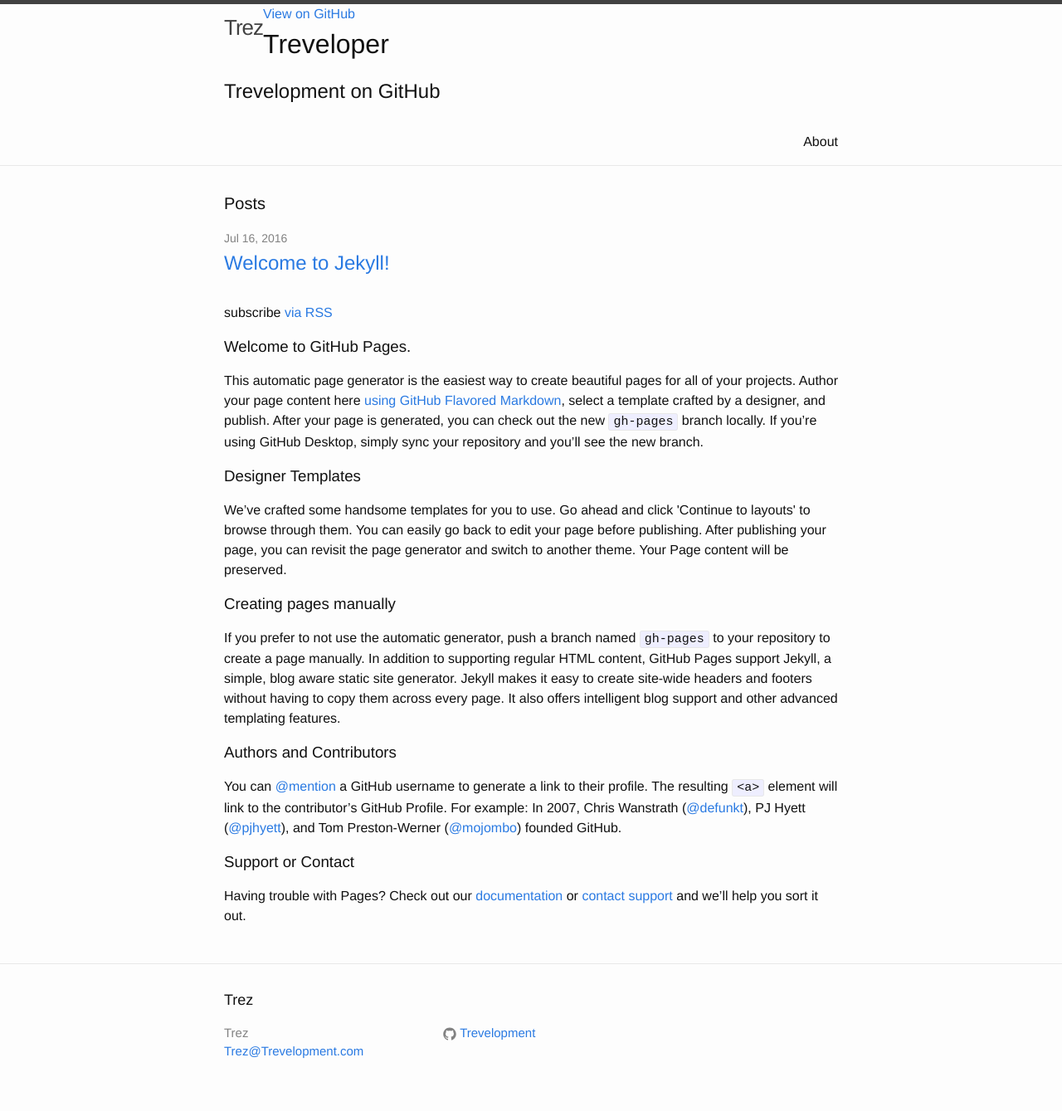
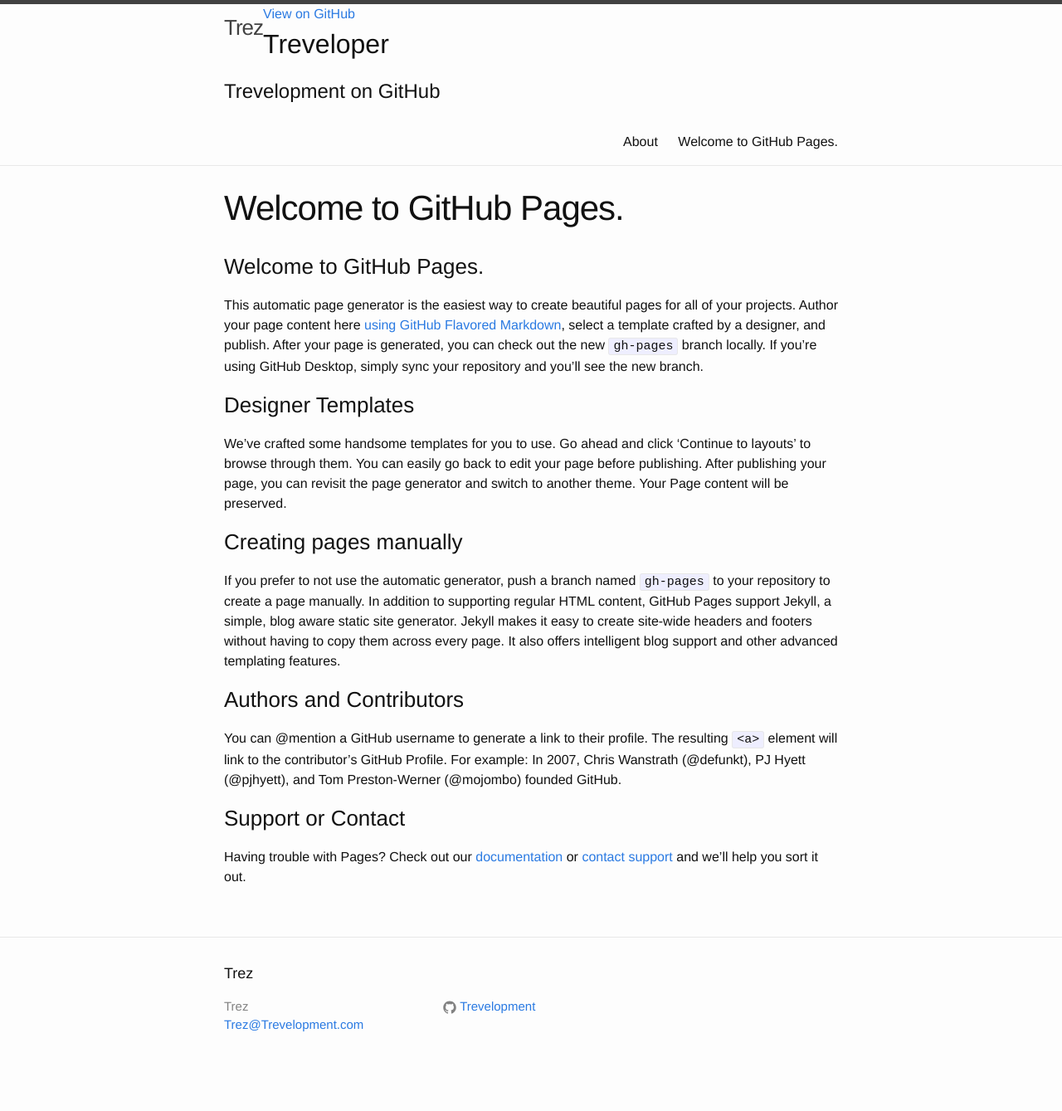
Before and after one commit to Trevelopment/Trevelopment.github.io, a Jekyll site: the page built from index.md, in a window 1280 px wide. Shown: the whole page at 83% size. Built offline with Jekyll 4.4.1, drawn with Linux system fonts in a browser that asks for light colours; our own code applies the rules of GitHub Pages for plain Markdown files; after the commit the page ends 1307 px from its top, so only the background shows below that.

Commit message:
Set theme jekyll-theme-hacker and migrate Page Generator content

```diff
--- a/_config.yml
+++ b/_config.yml
@@ -20,3 +20,7 @@
 
 # Build settings
 markdown: kramdown
+
+google_analytics:
+show_downloads: true
+theme: jekyll-theme-hacker
--- a/index.html
+++ /dev/null
@@ -1,89 +0,0 @@
----
-layout: default
----
-
-<!-- DOCTYPE html>
-<html>
-
-  <head>
-    <meta charset='utf-8'>
-    <meta http-equiv="X-UA-Compatible" content="chrome=1">
-    <meta name="description" content="Treveloper : Trevelopment on GitHub">
-
-    <link rel="stylesheet" type="text/css" media="screen" href="stylesheets/stylesheet.css">
-
-    <title>Treveloper</title>
-  </head>
-
-  <body>
-
-    <div id="header_wrap" class="outer">
-        <header class="inner">
-          <a id="forkme_banner" href="https://github.com/Trevelopment">View on GitHub</a>
-
-          <h1 id="project_title">Treveloper</h1>
-          <h2 id="project_tagline">Trevelopment on GitHub</h2>
-
-        </header>
-    </div-->
-
-    <!-- MAIN CONTENT -->
-	<div class="home">
-
-  <h1 class="page-heading">Posts</h1>
-
-  <ul class="post-list">
-    {% for post in site.posts %}
-      <li>
-        <span class="post-meta">{{ post.date | date: "%b %-d, %Y" }}</span>
-
-        <h2>
-          <a class="post-link" href="{{ post.url | prepend: site.baseurl }}">{{ post.title }}</a>
-        </h2>
-      </li>
-    {% endfor %}
-  </ul>
-
-  <p class="rss-subscribe">subscribe <a href="{{ "/feed.xml" | prepend: site.baseurl }}">via RSS</a></p>
-
-</div>
-    <div id="main_content_wrap" class="outer">
-      <section id="main_content" class="inner">
-        <h3>
-<a id="welcome-to-github-pages" class="anchor" href="#welcome-to-github-pages" aria-hidden="true"><span aria-hidden="true" class="octicon octicon-link"></span></a>Welcome to GitHub Pages.</h3>
-
-<p>This automatic page generator is the easiest way to create beautiful pages for all of your projects. Author your page content here <a href="https://guides.github.com/features/mastering-markdown/">using GitHub Flavored Markdown</a>, select a template crafted by a designer, and publish. After your page is generated, you can check out the new <code>gh-pages</code> branch locally. If you’re using GitHub Desktop, simply sync your repository and you’ll see the new branch.</p>
-
-<h3>
-<a id="designer-templates" class="anchor" href="#designer-templates" aria-hidden="true"><span aria-hidden="true" class="octicon octicon-link"></span></a>Designer Templates</h3>
-
-<p>We’ve crafted some handsome templates for you to use. Go ahead and click 'Continue to layouts' to browse through them. You can easily go back to edit your page before publishing. After publishing your page, you can revisit the page generator and switch to another theme. Your Page content will be preserved.</p>
-
-<h3>
-<a id="creating-pages-manually" class="anchor" href="#creating-pages-manually" aria-hidden="true"><span aria-hidden="true" class="octicon octicon-link"></span></a>Creating pages manually</h3>
-
-<p>If you prefer to not use the automatic generator, push a branch named <code>gh-pages</code> to your repository to create a page manually. In addition to supporting regular HTML content, GitHub Pages support Jekyll, a simple, blog aware static site generator. Jekyll makes it easy to create site-wide headers and footers without having to copy them across every page. It also offers intelligent blog support and other advanced templating features.</p>
-
-<h3>
-<a id="authors-and-contributors" class="anchor" href="#authors-and-contributors" aria-hidden="true"><span aria-hidden="true" class="octicon octicon-link"></span></a>Authors and Contributors</h3>
-
-<p>You can <a href="https://help.github.com/articles/basic-writing-and-formatting-syntax/#mentioning-users-and-teams" class="user-mention">@mention</a> a GitHub username to generate a link to their profile. The resulting <code>&lt;a&gt;</code> element will link to the contributor’s GitHub Profile. For example: In 2007, Chris Wanstrath (<a href="https://github.com/defunkt" class="user-mention">@defunkt</a>), PJ Hyett (<a href="https://github.com/pjhyett" class="user-mention">@pjhyett</a>), and Tom Preston-Werner (<a href="https://github.com/mojombo" class="user-mention">@mojombo</a>) founded GitHub.</p>
-
-<h3>
-<a id="support-or-contact" class="anchor" href="#support-or-contact" aria-hidden="true"><span aria-hidden="true" class="octicon octicon-link"></span></a>Support or Contact</h3>
-
-<p>Having trouble with Pages? Check out our <a href="https://help.github.com/pages">documentation</a> or <a href="https://github.com/contact">contact support</a> and we’ll help you sort it out.</p>
-      </section>
-    </div>
-
-    <!-- FOOTER
-    <div id="footer_wrap" class="outer">
-      <footer class="inner">
-        <p>Published with <a href="https://pages.github.com">GitHub Pages</a></p>
-      </footer>
-    </div>
-
-
-
-  </body>
-</html-->
--- /dev/null
+++ b/index.md
@@ -0,0 +1,14 @@
+### Welcome to GitHub Pages.
+This automatic page generator is the easiest way to create beautiful pages for all of your projects. Author your page content here [using GitHub Flavored Markdown](https://guides.github.com/features/mastering-markdown/), select a template crafted by a designer, and publish. After your page is generated, you can check out the new `gh-pages` branch locally. If you’re using GitHub Desktop, simply sync your repository and you’ll see the new branch.
+
+### Designer Templates
+We’ve crafted some handsome templates for you to use. Go ahead and click 'Continue to layouts' to browse through them. You can easily go back to edit your page before publishing. After publishing your page, you can revisit the page generator and switch to another theme. Your Page content will be preserved.
+
+### Creating pages manually
+If you prefer to not use the automatic generator, push a branch named `gh-pages` to your repository to create a page manually. In addition to supporting regular HTML content, GitHub Pages support Jekyll, a simple, blog aware static site generator. Jekyll makes it easy to create site-wide headers and footers without having to copy them across every page. It also offers intelligent blog support and other advanced templating features.
+
+### Authors and Contributors
+You can @mention a GitHub username to generate a link to their profile. The resulting `<a>` element will link to the contributor’s GitHub Profile. For example: In 2007, Chris Wanstrath (@defunkt), PJ Hyett (@pjhyett), and Tom Preston-Werner (@mojombo) founded GitHub.
+
+### Support or Contact
+Having trouble with Pages? Check out our [documentation](https://help.github.com/pages) or [contact support](https://github.com/contact) and we’ll help you sort it out.
--- a/javascripts/main.js
+++ /dev/null
@@ -1 +0,0 @@
-console.log('This would be the main JS file.');
```
Also changed, not shown: params.json (deleted, +0 -6 lines), images/bg_hr.png (deleted), images/blacktocat.png (deleted), images/icon_download.png (deleted), images/sprite_download.png (deleted).
